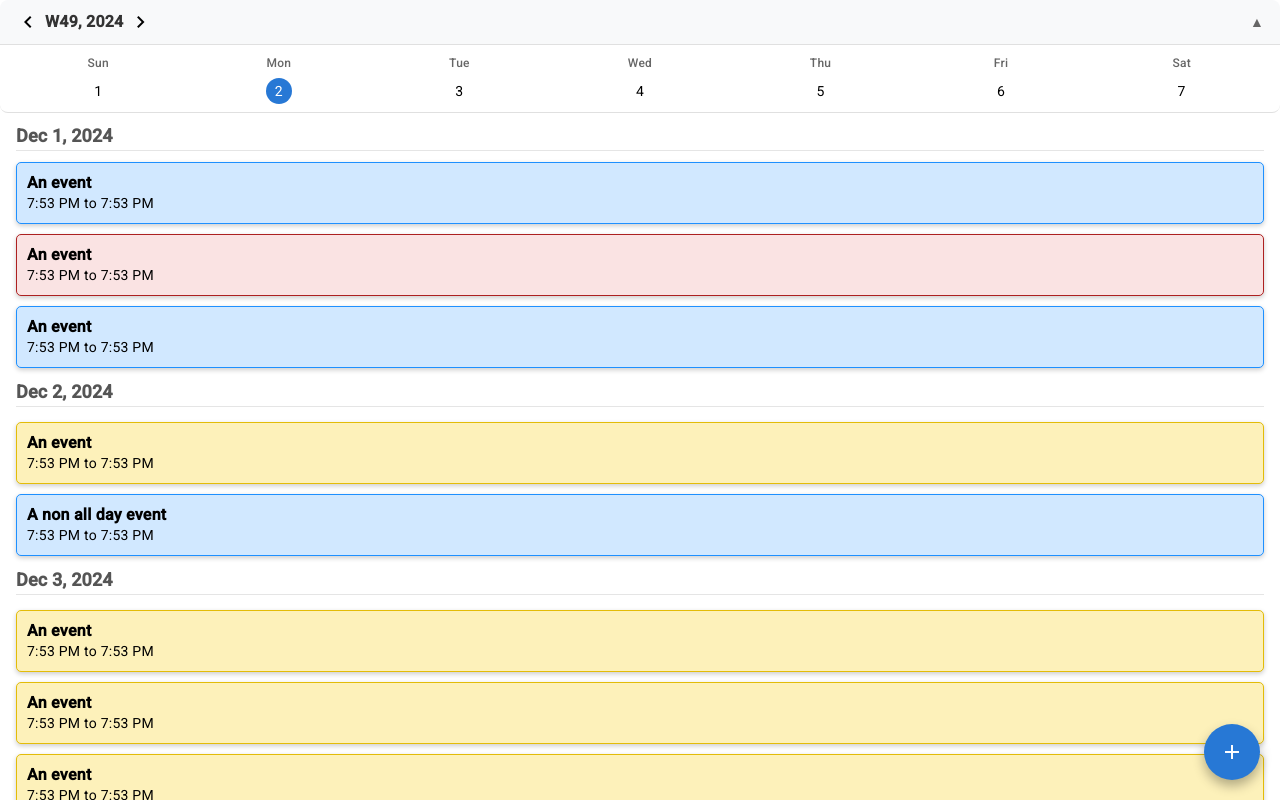
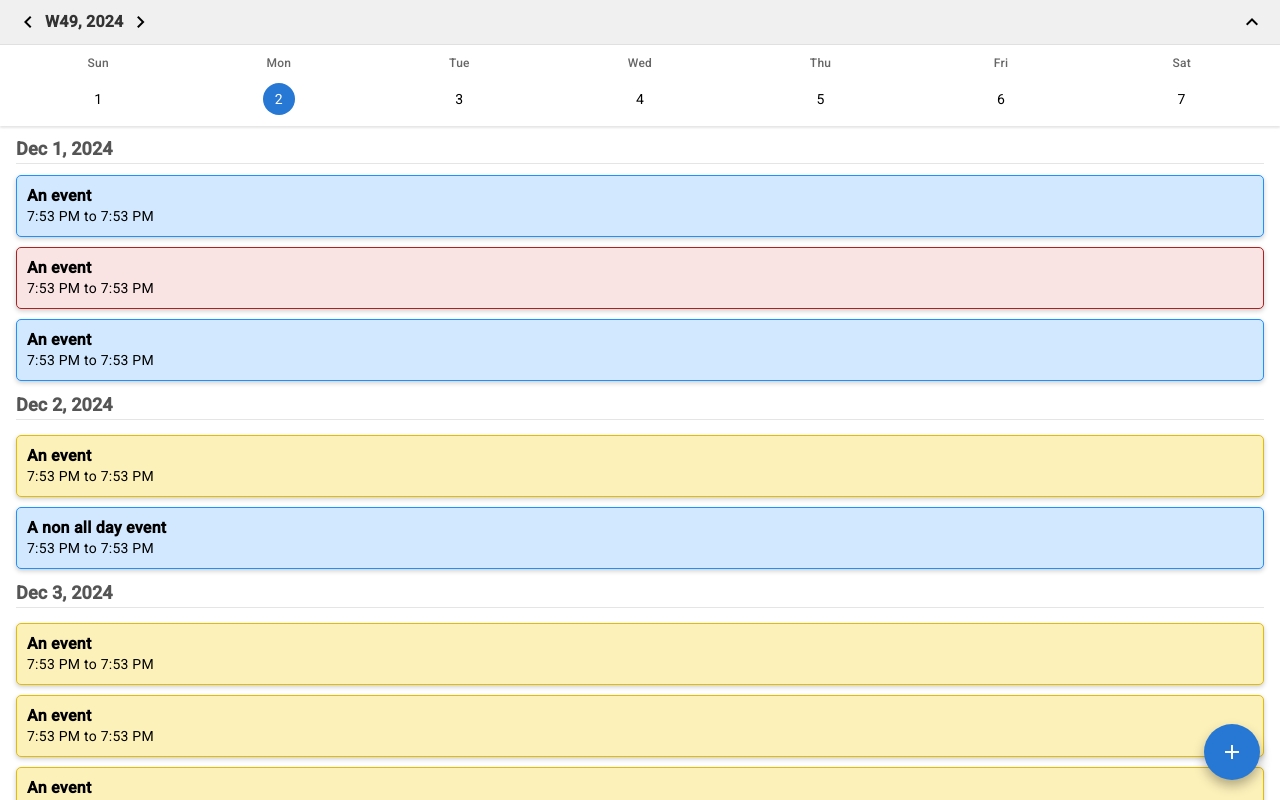
Before and after one commit to MarcusMLarsson/angular-calendar-list-view, an Angular app: page / in a window 1280 px wide. Built offline with nearby package versions, Linux system fonts and the light colour scheme.

Commit message:
remove unnecessary code

```diff
--- a/src/app/date-picker/date-picker.component.html
+++ b/src/app/date-picker/date-picker.component.html
@@ -15,9 +15,13 @@
         chevron_right
       </div>
     </div>
-    <span class="toggle-icon" (click)="toggleView()">{{
-      dayPickerViewMode === "month" ? "▼" : "▲"
-    }}</span>
+    <span class="toggle-icon" (click)="toggleView()">
+      <mat-icon>{{
+        dayPickerViewMode === "month"
+          ? "keyboard_arrow_down"
+          : "keyboard_arrow_up"
+      }}</mat-icon>
+    </span>
   </div>
 
   <!-- Week view -->
@@ -26,7 +30,7 @@
       <div class="week-view">
         <div *ngFor="let day of currentWeekDays">
           <div class="day-label-week-view">
-            {{ getDayAbbreviation(day.date) }}
+            {{ dayOfWeekAbbreviations[day.date.getDay()] }}
           </div>
           <div
             class="day-of-the-week"
--- a/src/app/date-picker/date-picker.component.scss
+++ b/src/app/date-picker/date-picker.component.scss
@@ -1,6 +1,5 @@
 .calendar-container {
-  border-bottom: 1px solid #e0e0e0;
-  border-radius: 8px;
+  box-shadow: 0px 2px 2px rgba(0, 0, 0, 0.1);
   overflow: hidden;
   background-color: white;
 }
@@ -25,8 +24,8 @@
   }
 
   .toggle-icon {
-    color: #666;
     font-size: 14px;
+    display: flex;
   }
 }
 
@@ -39,6 +38,7 @@
 .week-container,
 .month-container {
   padding: 8px;
+  margin-bottom: 3px;
 }
 
 .week-view {
@@ -60,8 +60,8 @@
   align-items: center;
   justify-content: center;
   border-radius: 50%;
-  width: 26px;
-  height: 26px;
+  width: 32px;
+  height: 32px;
   aspect-ratio: 1;
   display: flex;
   align-items: center;
@@ -85,8 +85,8 @@
     background-color: #2778d5;
     color: white;
     border-radius: 50%;
-    width: 26px;
-    height: 26px;
+    width: 32px;
+    height: 32px;
     aspect-ratio: 1;
     display: flex;
     align-items: center;
@@ -105,13 +105,13 @@
   font-size: 12px;
   color: #666;
   font-weight: 500;
-  margin-bottom: 5px;
+  margin-bottom: 10px;
 }
 
 .day-label-month-view {
   display: grid;
   grid-template-columns: repeat(7, 1fr);
-  margin-bottom: 5px;
+  margin-bottom: 10px;
 }
 
 .day-label-month-view div {
--- a/src/app/date-picker/date-picker.component.ts
+++ b/src/app/date-picker/date-picker.component.ts
@@ -39,13 +39,6 @@ export class DatePickerComponent {
   }
 
   /*
-   * Returns the day abbreviation for the given date *
-   */
-  getDayAbbreviation(date: Date): string {
-    return this.datePipe.transform(date, 'EEE') || '';
-  }
-
-  /*
    * Returns true if the given date is in the same month as the view date *
    * Used to highlight the selected date in blue *
    */
```
